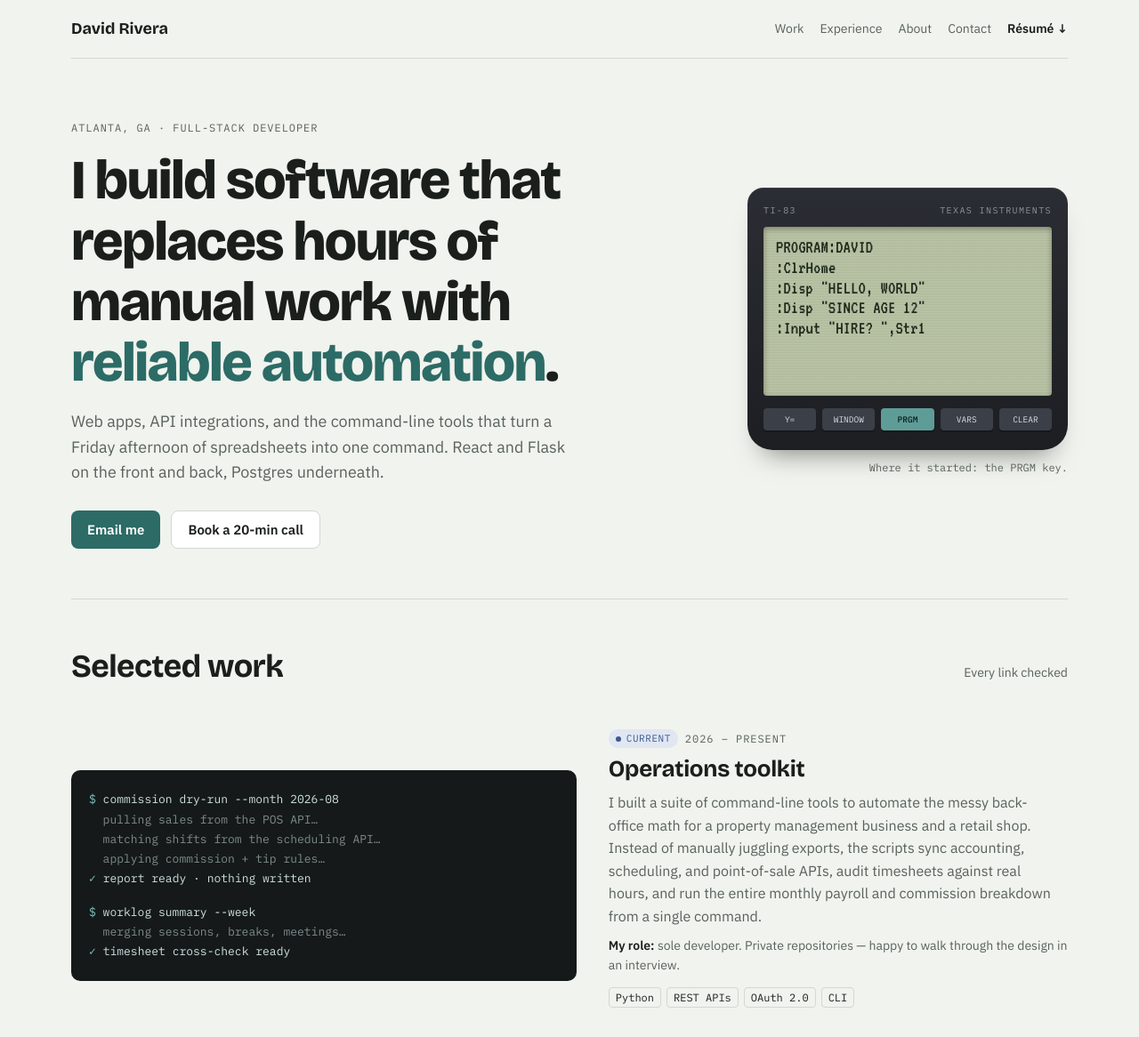
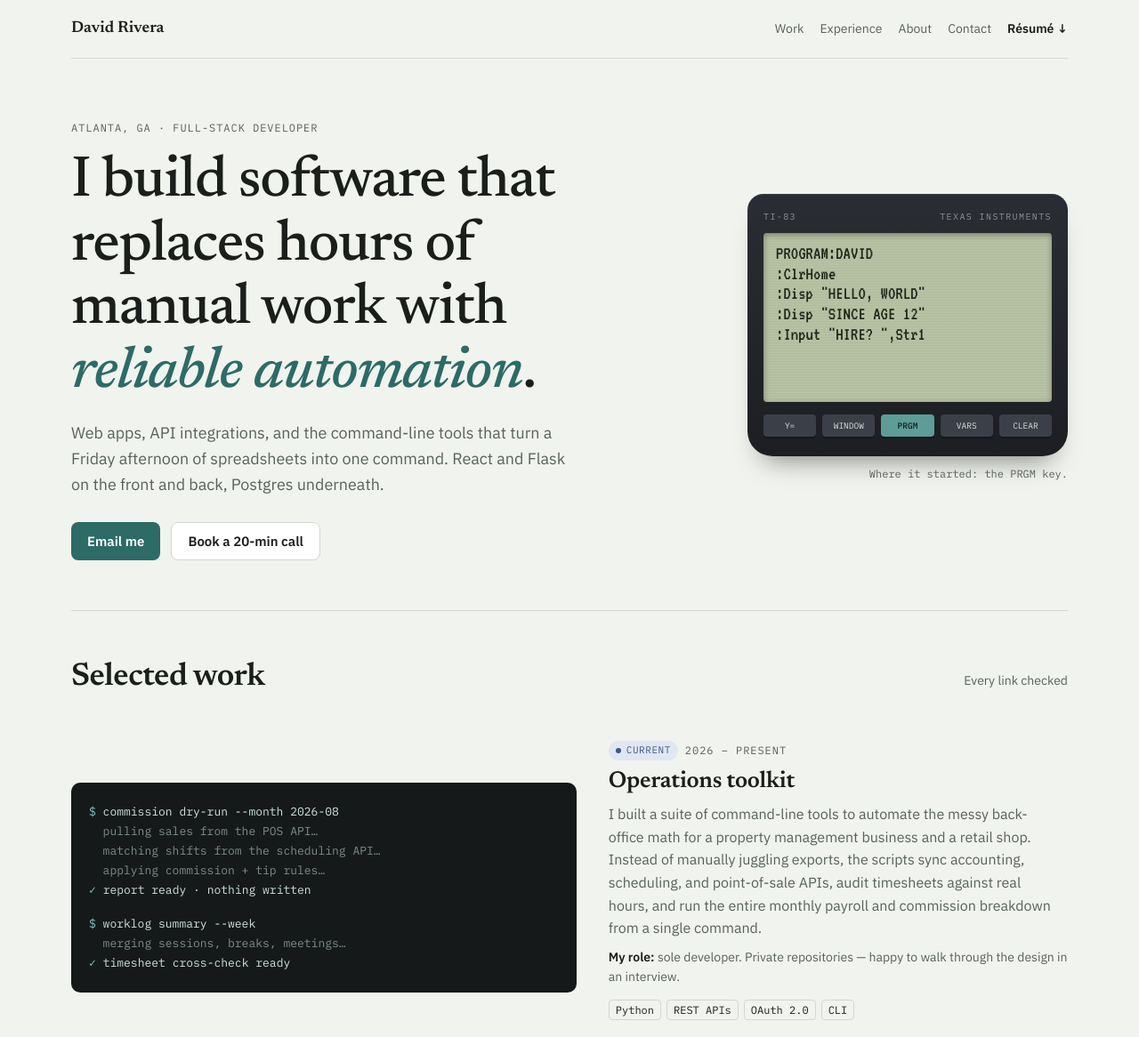
Before and after one commit to Dave89rr/Dave89rr.github.io, a plain HTML site: page index.html in a window 1280 px wide. Shown: the top 1166 px of the page at 89% size. Drawn offline with nearby package versions, Linux system fonts and the light colour scheme.

Commit message:
Changed font

```diff
--- a/css/site.css
+++ b/css/site.css
@@ -7,7 +7,7 @@
   --stale:#8A5A00; --stale-bg:#F6EBD2;
   --polish:#3C5A8A; --polish-bg:#E0E7F3;
   --calc:#2A2D33; --calc-edge:#1C1E22; --lcd:#B7C1A3; --lcd-ink:#1E281A;
-  --display:"Bricolage Grotesque","Helvetica Neue",Arial,sans-serif;
+  --display:"Newsreader",Georgia,"Times New Roman",serif;
   --body:"IBM Plex Sans","Segoe UI",system-ui,sans-serif;
   --mono:"IBM Plex Mono",ui-monospace,"SFMono-Regular",Menlo,monospace;
   --pixel:"VT323","IBM Plex Mono",ui-monospace,monospace;
@@ -42,7 +42,7 @@ a:focus-visible{outline:2px solid var(--accent);outline-offset:3px;border-radius
 
 /* nav */
 .nav{display:flex;align-items:center;justify-content:space-between;gap:16px 24px;flex-wrap:wrap;padding-block:18px;border-bottom:1px solid var(--rule)}
-.brand{font-family:var(--display);font-weight:700;font-size:18px;color:var(--ink);text-decoration:none}
+.brand{font-family:var(--display);font-weight:600;font-size:18px;color:var(--ink);text-decoration:none}
 .nav-links{display:flex;gap:18px;font-size:14px;flex-wrap:wrap}
 .nav-links a{color:var(--muted);text-decoration:none}
 .nav-links a:hover{color:var(--ink)}
@@ -50,8 +50,8 @@ a:focus-visible{outline:2px solid var(--accent);outline-offset:3px;border-radius
 
 /* hero */
 .hero{display:grid;grid-template-columns:1.25fr 1fr;gap:48px;align-items:center;padding-block:64px 56px}
-.hero h1{font-size:clamp(34px,5.4vw,62px);font-weight:800;letter-spacing:-.025em;margin-top:14px}
-.hero h1 em{font-style:normal;color:var(--accent)}
+.hero h1{font-size:clamp(36px,5.7vw,65px);font-weight:500;letter-spacing:-.02em;margin-top:14px}
+.hero h1 em{font-style:italic;color:var(--accent)}
 .lede{margin-top:18px;font-size:clamp(16px,1.4vw,18px);color:var(--muted);max-width:52ch}
 .ctas{display:flex;flex-wrap:wrap;gap:12px;margin-top:28px}
 .btn{font:600 15px var(--body);text-decoration:none;padding:11px 18px;border-radius:8px;display:inline-flex;align-items:center;gap:8px}
@@ -73,7 +73,7 @@ a:focus-visible{outline:2px solid var(--accent);outline-offset:3px;border-radius
 /* sections */
 .sec{padding-block:56px;border-top:1px solid var(--rule)}
 .sec-head{display:flex;flex-wrap:wrap;justify-content:space-between;align-items:baseline;gap:8px 20px;margin-bottom:28px}
-.sec-head h2{font-size:clamp(26px,3.2vw,36px);font-weight:700;letter-spacing:-.015em}
+.sec-head h2{font-size:clamp(26px,3.2vw,36px);font-weight:600;letter-spacing:-.015em}
 .sec-head p{color:var(--muted);font-size:14px}
 
 /* work */
@@ -92,7 +92,7 @@ a:focus-visible{outline:2px solid var(--accent);outline-offset:3px;border-radius
 .status.live{color:var(--accent);background:var(--accent-soft)}
 .status.off{color:var(--stale);background:var(--stale-bg)}
 .status.current{color:var(--polish);background:var(--polish-bg)}
-.feature h3{font-size:26px;font-weight:700;letter-spacing:-.01em}
+.feature h3{font-size:26px;font-weight:600;letter-spacing:-.01em}
 .what{margin-top:10px;color:var(--muted);max-width:52ch}
 .role{margin-top:8px;font-size:14px;color:var(--muted)}
 .role b{color:var(--ink);font-weight:600}
@@ -107,21 +107,21 @@ a:focus-visible{outline:2px solid var(--accent);outline-offset:3px;border-radius
 .earlier>p{color:var(--muted);font-size:14px;margin-bottom:16px;max-width:60ch}
 .mini{display:grid;grid-template-columns:repeat(3,1fr);gap:22px;list-style:none;margin:0;padding:0}
 .mini>li{display:grid;gap:8px;align-content:start}
-.mini h4{font-family:var(--display);font-size:18px;font-weight:700;margin:4px 0 0}
+.mini h4{font-family:var(--display);font-size:18px;font-weight:600;margin:4px 0 0}
 .mini p{font-size:14px;color:var(--muted)}
 .mini .f-links{margin-top:2px;font-size:13px}
 
 /* stats (iRepairIT card) */
 .stats{display:grid;grid-template-columns:repeat(3,1fr);gap:14px;margin:0;padding:0;list-style:none}
 .stats li{background:var(--surface);border:1px solid var(--rule);border-radius:10px;padding:16px 14px}
-.stats b{display:block;font-family:var(--display);font-size:clamp(20px,2.2vw,27px);font-weight:800;color:var(--accent);letter-spacing:-.02em;line-height:1.1}
+.stats b{display:block;font-family:var(--display);font-size:clamp(20px,2.2vw,27px);font-weight:600;color:var(--accent);letter-spacing:-.02em;line-height:1.1}
 .stats span{display:block;font-size:13px;color:var(--muted);margin-top:6px;line-height:1.45}
 
 /* experience */
 .exp{list-style:none;margin:0;padding:0;border-top:1px solid var(--rule)}
 .exp>li{display:grid;grid-template-columns:180px 1fr;gap:4px 28px;padding-block:22px;border-bottom:1px solid var(--rule)}
 .exp .when{font-family:var(--mono);font-size:12px;letter-spacing:.05em;text-transform:uppercase;color:var(--muted);padding-top:5px}
-.exp h3{font-size:19px;font-weight:700;letter-spacing:-.01em}
+.exp h3{font-size:19px;font-weight:600;letter-spacing:-.01em}
 .exp h3 .org{color:var(--accent)}
 .exp p{color:var(--muted);font-size:15px;margin-top:8px;max-width:64ch}
 .exp .tags{margin-top:12px}
@@ -145,7 +145,7 @@ a:focus-visible{outline:2px solid var(--accent);outline-offset:3px;border-radius
 
 /* contact */
 .contact{display:grid;grid-template-columns:1.3fr 1fr;gap:40px;align-items:end}
-.contact h2{font-size:clamp(30px,4.4vw,50px);font-weight:800;letter-spacing:-.02em;margin-top:10px}
+.contact h2{font-size:clamp(30px,4.4vw,50px);font-weight:500;letter-spacing:-.02em;margin-top:10px}
 .mail{display:inline-block;margin-top:18px;font-family:var(--display);font-size:clamp(19px,2.6vw,28px);font-weight:500;color:var(--ink);text-decoration-color:var(--accent);text-underline-offset:6px;text-decoration-thickness:2px;word-break:break-word}
 .elsewhere{display:grid;gap:10px;justify-items:start}
 .elsewhere a{font-weight:600;text-decoration:none;font-size:15px}
--- a/index.html
+++ b/index.html
@@ -29,7 +29,7 @@
     <link rel="preconnect" href="https://fonts.gstatic.com" crossorigin />
     <link
       rel="stylesheet"
-      href="https://fonts.googleapis.com/css2?family=Bricolage+Grotesque:opsz,wght@12..96,500;12..96,700;12..96,800&family=IBM+Plex+Sans:ital,wght@0,400;0,500;0,600;1,400&family=IBM+Plex+Mono:wght@400;500&family=VT323&display=swap"
+      href="https://fonts.googleapis.com/css2?family=Newsreader:ital,opsz,wght@0,6..72,500;0,6..72,600;1,6..72,500&family=IBM+Plex+Sans:ital,wght@0,400;0,500;0,600;1,400&family=IBM+Plex+Mono:wght@400;500&family=VT323&display=swap"
     />
     <link rel="stylesheet" href="css/site.css" />
   </head>
```
